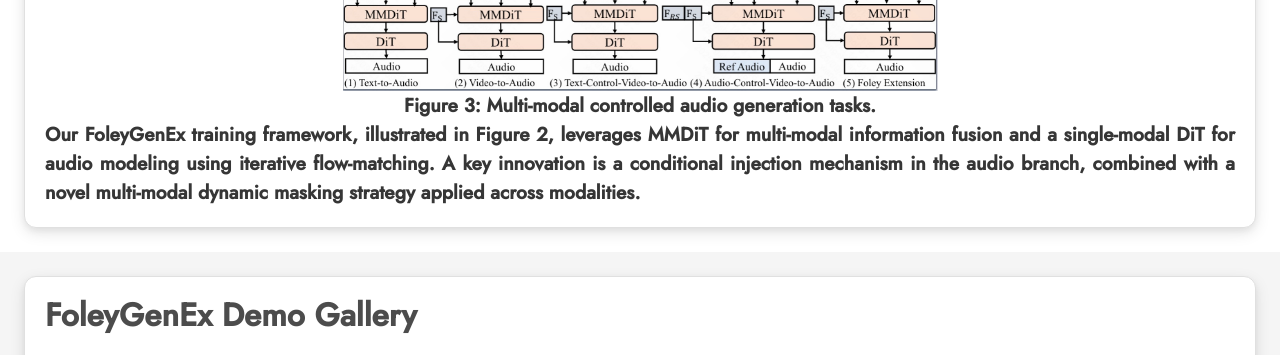
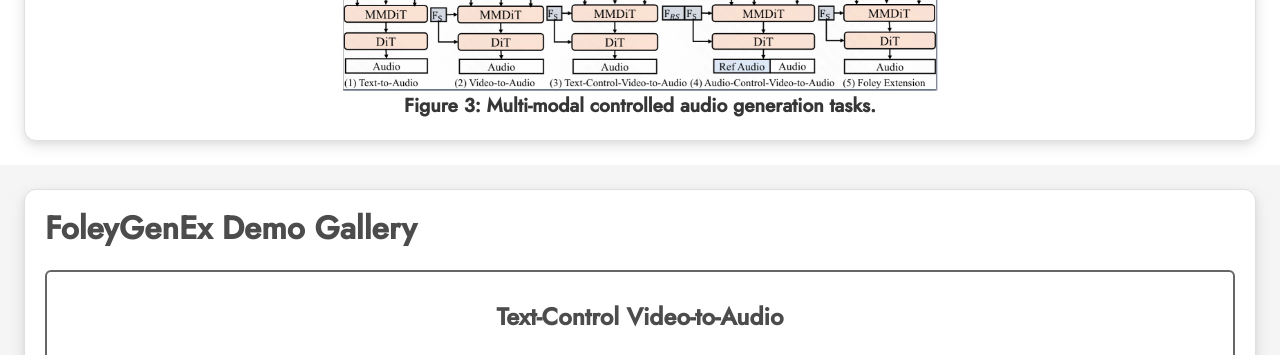
Before and after one commit to FoleyGenEx/FoleyGenEx, a plain HTML site: page index.html in a window 1280 px wide. Shown: the part 1740-2095 px from the top of the page. Drawn offline with Linux system fonts and the light colour scheme; some icons are missing.

Commit message:
foleygenex

```diff
--- a/index.html
+++ b/index.html
@@ -223,7 +223,7 @@
                 <div class="content has-text-justified">
                     <strong>
                     <p style="font-size: 1.2em;">
-                        Our FoleyGenEx training framework, illustrated in Figure 2, leverages MMDiT for multi-modal information fusion and a single-modal DiT for audio modeling using iterative flow-matching. A key innovation is a conditional injection mechanism in the audio branch, combined with a novel multi-modal dynamic masking strategy applied across modalities.
+                        <!-- Our FoleyGenEx training framework, illustrated in Figure 2, leverages MMDiT for multi-modal information fusion and a single-modal DiT for audio modeling using iterative flow-matching. A key innovation is a conditional injection mechanism in the audio branch, combined with a novel multi-modal dynamic masking strategy applied across modalities.  -->
                     </p>
                     </strong>
                 </div>
```
